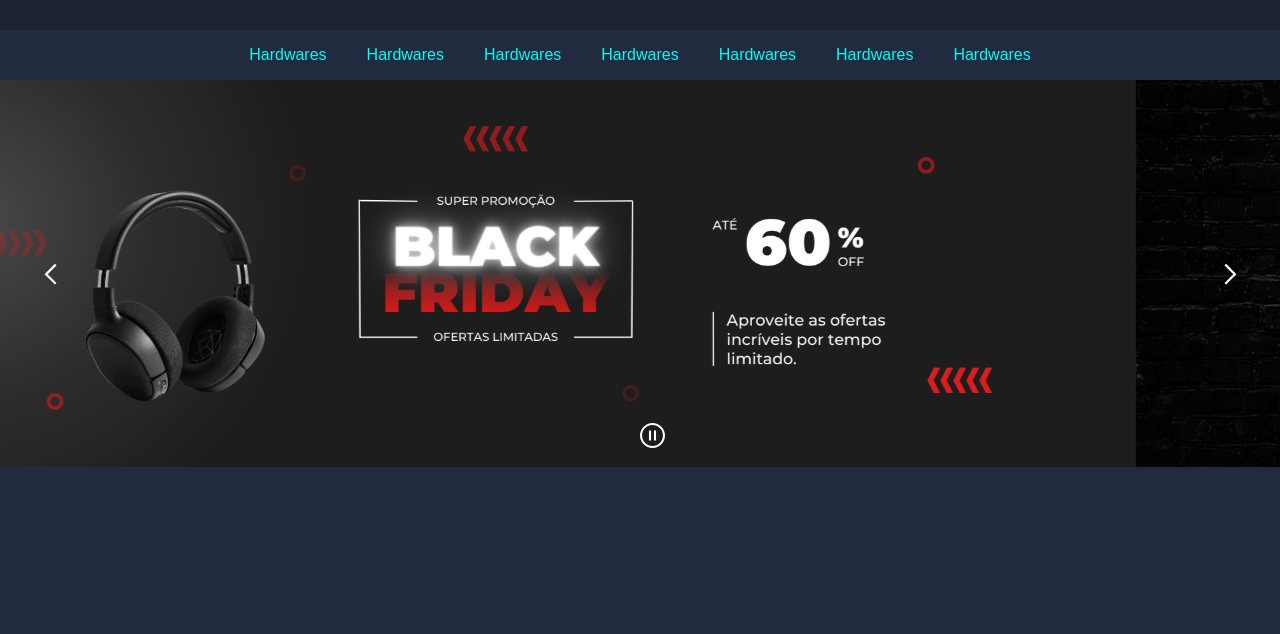
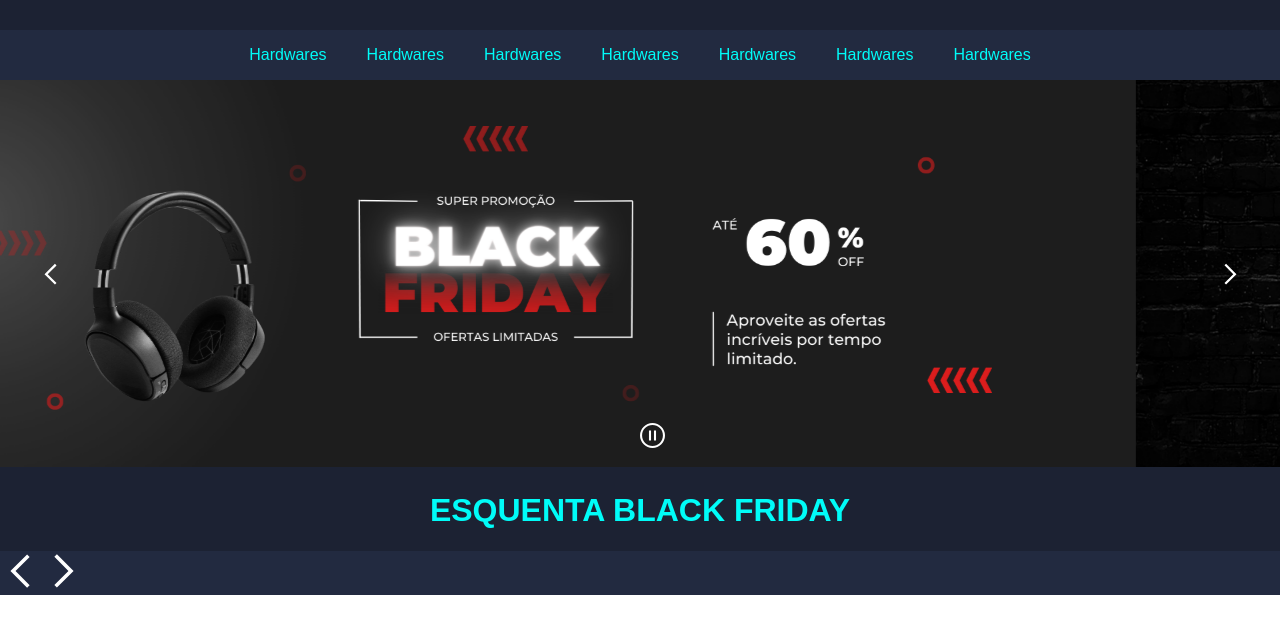
Before and after one commit to HyanFerreira/tera-shop, a plain HTML site: page index.html in a window 1280 px wide. Shown: the part 70-704 px from the top of the page. Drawn offline with nearby package versions, Linux system fonts and the light colour scheme.

Commit message:
update index.html

```diff
--- a/assets/css/styles.css
+++ b/assets/css/styles.css
@@ -198,7 +198,7 @@ body.active {
     display: flex;
     align-items: center;
     justify-content: center;
-    background-color: #222A40;
+    background-color: rgb(28, 34, 51);
 }
 
 .carousel-container {
@@ -282,16 +282,51 @@ body.active {
 
 .main-index {
     width: 100%;
-    height: 1000px;
+    height: auto;
     background-color: #222A40;
     display: flex;
     justify-content: center;
-    padding: 100px 0;
 }
 
-/* .card {
+.container-catalog {
+    width: 100%;
+    height: auto;
+    background-color: #222A40;
+}
+
+.emphasis {
+    width: 100%;
+    height: 80px;
+    background-color: rgb(28, 34, 51);
+    display: flex;
+    justify-content: center;
+    align-items: center;
+    color: #00FCF8;
+}
+
+/* .content-catalog {
+    width: 100%;
+    height: auto;
+    display: flex;
+    overflow: hidden;
+}
+
+.catalog {
+    display: flex;
+    gap: 40px;
+    padding: 50px;
+}
+
+.card {
     width: 268px;
     height: 436px;
-    background-color: #ffffff;
+    background-color: #33415A;
     box-shadow: rgba(0, 0, 0, 0.35) 0px 5px 15px;
 } */
+
+#prevBtnProducts,
+#nextBtnProducts {
+    border: 0;
+    background-color: transparent;
+    cursor: pointer;
+}
--- a/index.html
+++ b/index.html
@@ -97,10 +97,23 @@
         </div>
     </header>
     <main class="main-index">
-
+        <div class="container-catalog">
+            <div class="emphasis">
+                <h1>ESQUENTA BLACK FRIDAY</h1>
+            </div>
+            <div class="content-catalog">
+                <button id="prevBtnProducts">
+                    <img src="./assets/img/prev.svg" alt="">
+                </button>
+                <button id="nextBtnProducts">
+                    <img src="./assets/img/next.svg" alt="">
+                </button>
+            </div>
+        </div>
     </main>
     <script src="./assets/js/script.js"></script>
-    <script src="./assets/js/carousel.js"></script>
+    <script src="./assets/js/carousel-banner.js"></script>
+    <script src="./assets/js/carousel-products.js"></script>
 </body>
 
 </html>
```
Also changed, not shown: assets/js/carousel-banner.js (renamed from assets/js/carousel.js), assets/js/carousel-products.js (added).
